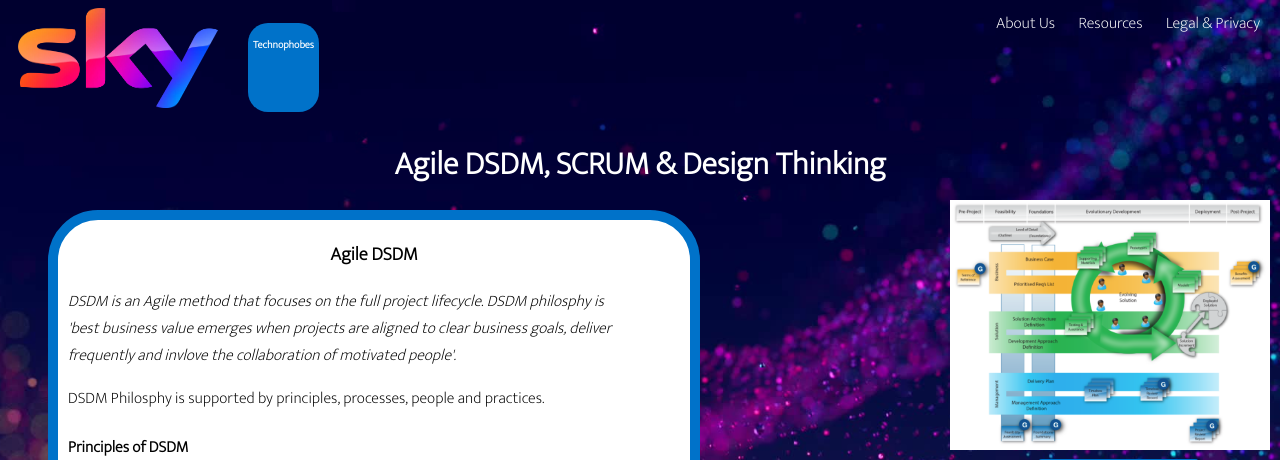
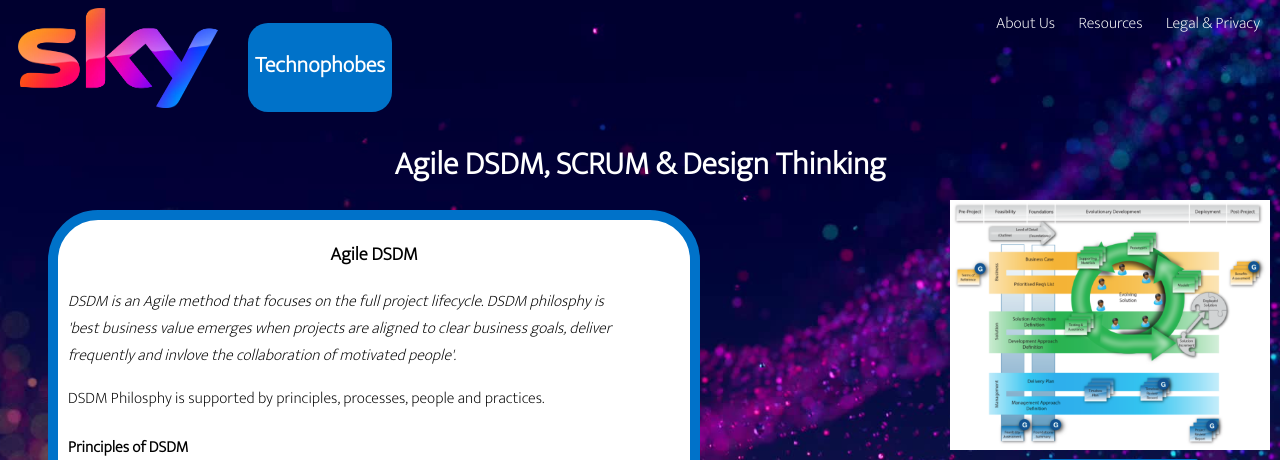
Before and after one commit to crisildaj/flask_website, a Flask app: page /V2_agile_design.html in a window 1280 px wide. Shown: the top 460 px of the page. Run offline with Flask 3, Linux system fonts and the light colour scheme.

Commit message:
small changes

```diff
--- a/templates/V2_agile_design.html
+++ b/templates/V2_agile_design.html
@@ -44,13 +44,13 @@
     margin-top: 15px;
     margin-bottom: 5px;
     margin-left: 30px;
-    margin-right: 10px;
+    margin-right: 1300px;
     border-radius: 20px;
-    padding: 2px 5px;
+    padding: 2px 7px 2px 7px;
     background-color: #0072c9;
-    opacity: 1;
+    opacity: 10;
     text-align: center;
-    font-size:xx-small;
+    font-size: larger;
 }
 a:link {
     color: white;
--- a/templates/python_flask.html
+++ b/templates/python_flask.html
@@ -111,7 +111,7 @@
     #pageBackgrounds{
         padding:0;
         margin: 0;
-    } */
+    }
 
     .containers{
         display:flex;
```
Also changed, not shown: templates/businessAnalysis.html (+25 -0 lines).
